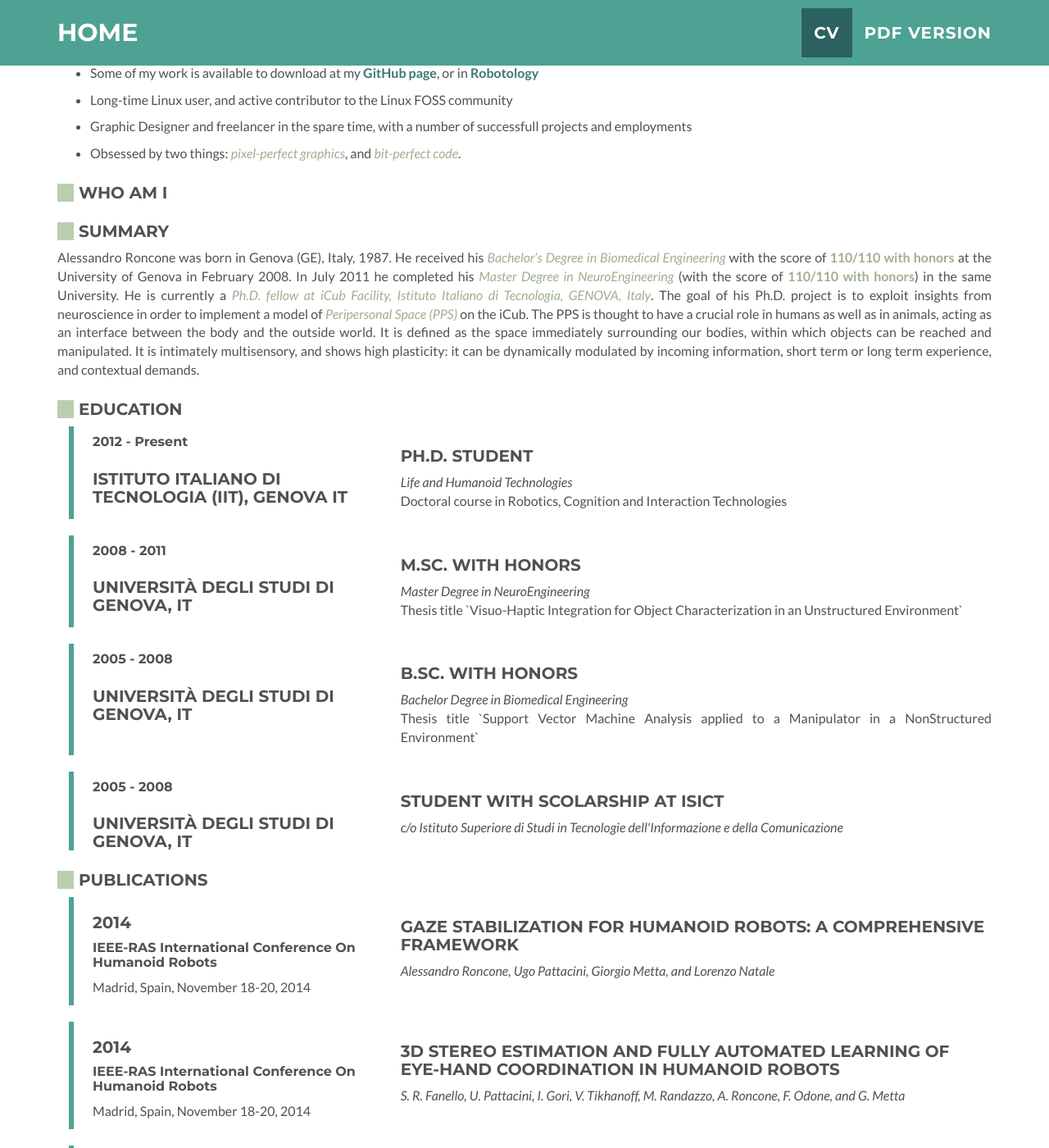
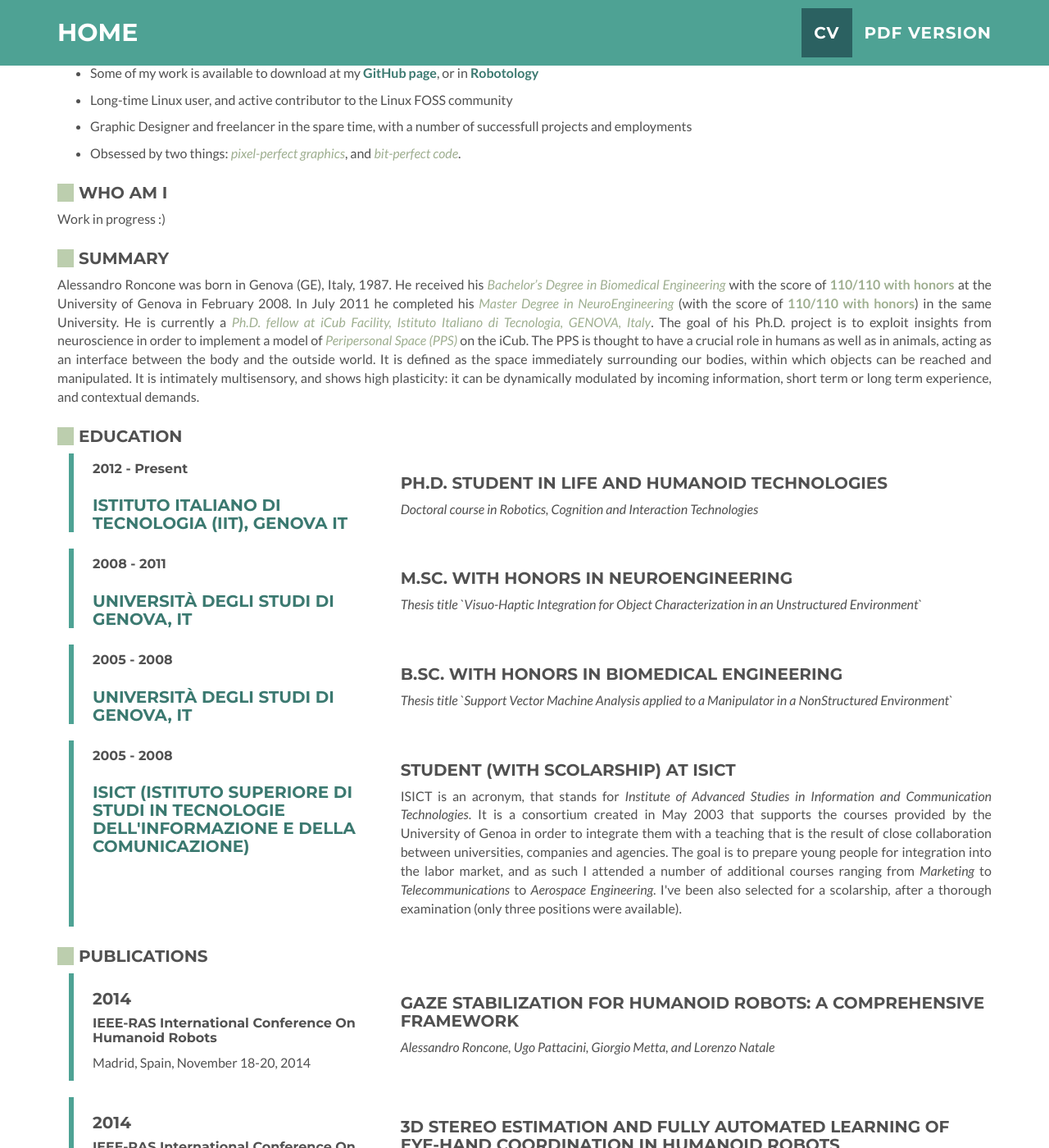
Before and after one commit to alecive/alecive.github.io, a Jekyll site: the page built from _posts/2014-10-24-CV-AlessandroRoncone.md, in a window 1280 px wide and 1400 px high, scrolled down 1085 px. Shown: the whole window at 82% size. Built offline with Jekyll 4.4.1, drawn with Linux system fonts in a browser that asks for light colours.

Commit message:
More info has been added to the cv

```diff
--- a/_includes/css/main.css
+++ b/_includes/css/main.css
@@ -333,7 +333,7 @@ section.success {
 
 #article code {
     padding: .25em .5em;
-    font-size: 85%;
+    font-size: 0.85em;
     color: #bf616a;
     border: none;
 }
@@ -355,7 +355,6 @@ section.success {
 
 #article pre code {
     padding: 0;
-    font-size: 100%;
     color: inherit;
     background-color: transparent;
 }
--- a/_includes/post-cv.html
+++ b/_includes/post-cv.html
@@ -17,14 +17,16 @@
                     <div class="col-sm-4">
                         <div class="cv-section-title">
                             <h4>{{college.start}} - {{college.end}}</h4>
-                            <h2>{{college.location}}</h2>
+                            {% if college.location-link %}<h2><a href="{{college.location-link}}" target="_blank">{{college.location}}</a></h2>
+                            {% else %}<h2>{{college.location}}</h2>
+                            {% endif %}
                             <!-- <p>2010 - 2012 Senior Graphic Designer <br> 2012 - 2014 Project Manager</p> -->
                         </div>
                     </div>
 
                     <div class="col-sm-8">
                         <h2>{{college.name}}</h2>
-                        <p><i>{{college.title}}</i><br>
+                        <p>{% if college.title %}<i>{{college.title}}</i><br>{% endif %}
                         {{college.description}}
                         </p>
                     </div>
@@ -58,14 +60,16 @@
                     <div class="col-sm-4">
                         <div class="cv-section-title">
                             <h4>{{item.start}} - {{item.end}}</h4>
-                            <h3>{{item.location}}</h3>
+                            {% if item.location-link %}<h3><a href="{{item.location-link}}" target="_blank">{{item.location}}</a></h3>
+                            {% else %}<h3>{{item.location}}</h3>
+                            {% endif %}
                             <!-- <p>2010 - 2012 Senior Graphic Designer <br> 2012 - 2014 Project Manager</p> -->
                         </div>
                     </div>
 
                     <div class="col-sm-8">
                         <h2>{{item.name}}</h2>
-                        <p><i>{{item.title}}</i><br>
+                        <p>{% if item.title %}<i>{{item.title}}</i><br>{% endif %}
                         {{item.description}}
                         </p>
                     </div>
@@ -78,14 +82,16 @@
                     <div class="col-sm-4">
                         <div class="cv-section-title">
                             <h4>{{item.start}} - {{item.end}}</h4>
-                            <h3>{{item.location}}</h3>
+                            {% if item.location-link %}<h3><a href="{{item.location-link}}" target="_blank">{{item.location}}</a></h3>
+                            {% else %}<h3>{{item.location}}</h3>
+                            {% endif %}
                             <!-- <p>2010 - 2012 Senior Graphic Designer <br> 2012 - 2014 Project Manager</p> -->
                         </div>
                     </div>
 
                     <div class="col-sm-8">
                         <h2>{{item.name}}</h2>
-                        <p><i>{{item.title}}</i><br>
+                        <p>{% if item.title %}<i>{{item.title}}</i><br>{% endif %}
                         {{item.description}}
                         </p>
                     </div>
--- a/_posts/2014-10-24-CV-AlessandroRoncone.md
+++ b/_posts/2014-10-24-CV-AlessandroRoncone.md
@@ -57,30 +57,34 @@ skills:
       knowledge: 25
 
 education:
- - name: Ph.D. student
-   title: Life and Humanoid Technologies
+ - name: Ph.D. student in Life and Humanoid Technologies
+   title: Doctoral course in Robotics, Cognition and Interaction Technologies
    start: 2012
    end: Present
    location: Istituto Italiano di Tecnologia (IIT), Genova IT
-   description: Doctoral course in Robotics, Cognition and Interaction Technologies
- - name: M.Sc. with honors
-   title: Master Degree in NeuroEngineering
+   location-link: http://www.iit.it
+   description:
+ - name: M.Sc. with honors in NeuroEngineering
+   title: Thesis title `Visuo-Haptic Integration for Object Characterization in an Unstructured Environment`
    start: 2008
    end: 2011
    location: Università degli studi di Genova, IT
-   description: Thesis title `Visuo-Haptic Integration for Object Characterization in an Unstructured Environment`
- - name: B.Sc. with honors
-   title: Bachelor Degree in Biomedical Engineering
+   location-link: http://www.unige.it
+   description:
+ - name: B.Sc. with honors in Biomedical Engineering
+   title: Thesis title `Support Vector Machine Analysis applied to a Manipulator in a NonStructured Environment`
    start: 2005
    end: 2008
    location: Università degli studi di Genova, IT
-   description: Thesis title `Support Vector Machine Analysis applied to a Manipulator in a NonStructured Environment`
- - name: Student with scolarship at ISICT
-   title: c/o Istituto Superiore di Studi in Tecnologie dell'Informazione e della Comunicazione
+   location-link: http://www.unige.it
+   description:
+ - name: Student (with scolarship) at ISICT
+   title:
    start: 2005
    end: 2008
-   location: Università degli studi di Genova, IT
-   description:
+   location: ISICT (Istituto Superiore di Studi in Tecnologie dell'Informazione e della Comunicazione)
+   location-link: http://www.isict.it/
+   description: "ISICT is an acronym, that stands for <i>Institute of Advanced Studies in Information and Communication Technologies</i>. It is a consortium created in May 2003 that supports the courses provided by the University of Genoa in order to integrate them with a teaching that is the result of close collaboration between universities, companies and agencies. The goal is to  prepare young people for integration into the labor market, and as such I attended a number of additional courses ranging from <i>Marketing</i> to <i>Telecommunications</i> to <i>Aerospace Engineering</i>. I've been also selected for a scolarship, after a thorough examination (only three positions were available)."
 
 professional:
  - name: Ph.D. Fellow
@@ -88,22 +92,26 @@ professional:
    start: 2012
    end: Present
    location: Istituto Italiano di Tecnologia (IIT), Genova IT
+   location-link: http://www.iit.it
    description: Doctoral course in Robotics, Cognition and Interaction Technologies
  - name: Icon Designer
    title: Icon Designer in outsourcing
    start: Jul.
    end: Oct. 2013
    location: Coop la Lucerna
+   location-link: http://cooplalucerna.it/
  - name: Icon Designer
    title: Icon Designer in outsourcing
    start: Oct.
    end: Dec. 2011
    location: Magor Corp.
+   location-link: http://www.magorcorp.com/
  - name: Icon Designer
    title: Icon Designer in outsourcing
    start: Feb.
    end: Mar. 2013
    location: The Castle Project
+   location-link: http://www.castleproject.org.uk/
 
 graphics:
  - name: FlatWoken Icons
@@ -149,6 +157,8 @@ publications:
 
 ## Who am I
 
+Work in progress :)
+
 ## Summary
 
 Alessandro Roncone was born in Genova (GE), Italy, 1987. He received his _Bachelor's Degree in Biomedical Engineering_ with the score of **110/110 with honors** at the University of Genova in February 2008. In July 2011 he completed his _Master Degree in NeuroEngineering_ (with the score of **110/110 with honors**) in the same University. He is currently a _Ph.D. fellow at iCub Facility, Istituto Italiano di Tecnologia, GENOVA, Italy_. The goal of his Ph.D. project is to exploit insights from neuroscience in order to implement a model of *Peripersonal Space (PPS)* on the iCub. The PPS is thought to have a crucial role in humans as well as in animals, acting as an interface between the body and the outside world. It is defined as the space immediately surrounding our bodies, within which objects can be reached and manipulated. It is intimately multisensory, and shows high plasticity: it can be dynamically modulated by incoming information, short term or long term experience, and contextual demands.
```
Also changed, not shown: _config.yml (+2 -8 lines).
